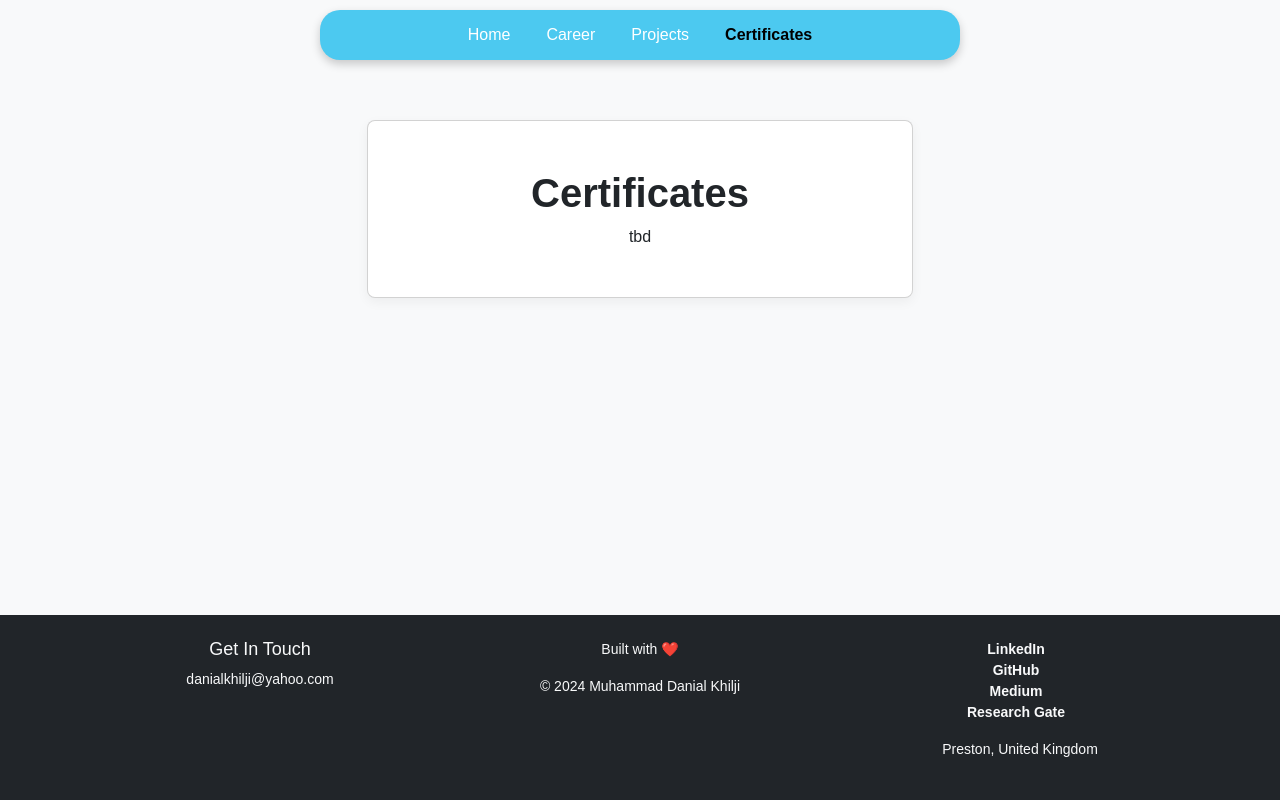
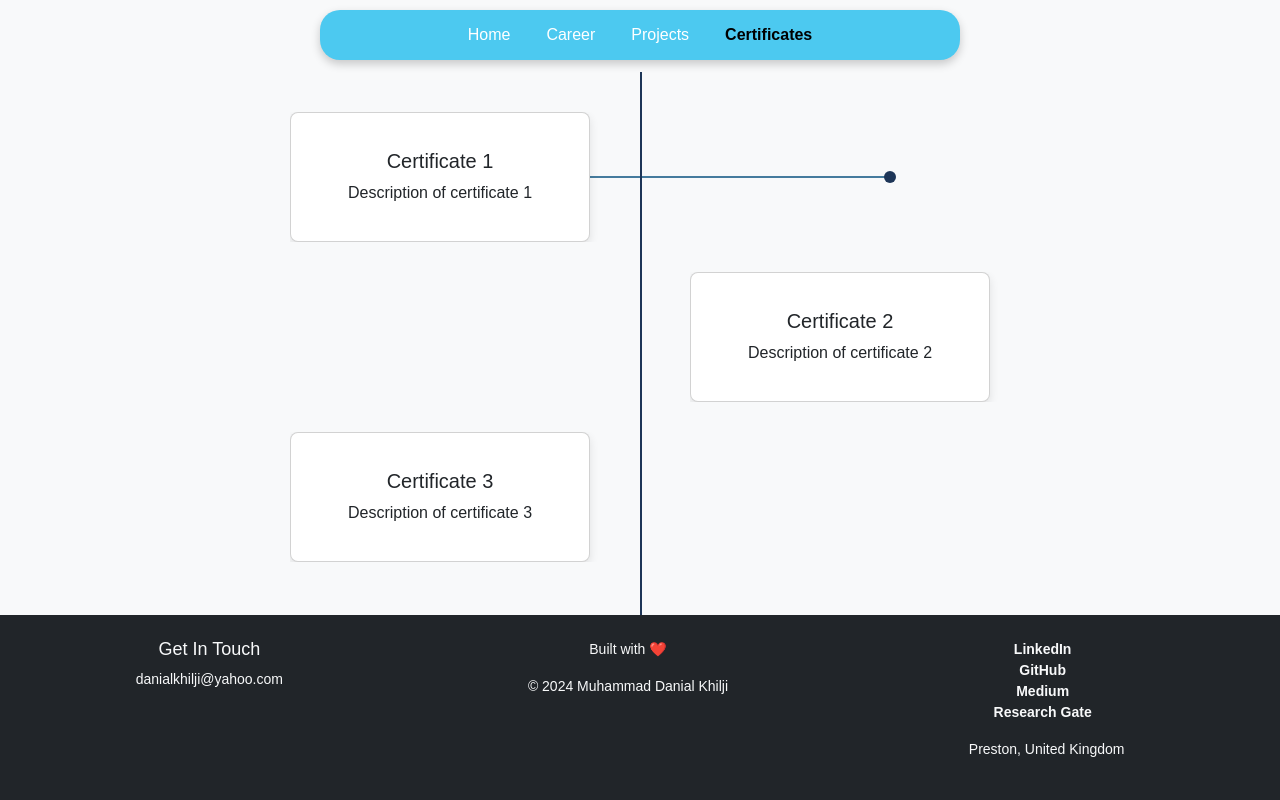
Before and after one commit to danialkhilji/portfolio, a Flask app: page /certificates in a window 1280 px wide. Run offline with Flask 3, Linux system fonts and the light colour scheme.

Commit message:
Connecting card to middle line with horizontal line with bugs

```diff
--- a/static/styles.css
+++ b/static/styles.css
@@ -15,9 +15,10 @@ html, body {
     display: flex;
     flex-direction: column;
     font-family: 'Arial', sans-serif;
-    background-color: #FFFFFF;
+    background-color: #F8F9FA; /* Use white background */
     color: #1D3557;
     scroll-behavior: smooth; /* Smooth scrolling */
+    overflow-x: hidden; /* Disable horizontal scrolling */
 }
 
 body {
@@ -25,9 +26,15 @@ body {
     padding-bottom: 80px;
     margin: 0; /* Reset margin to avoid unintended gaps */
     padding: 0; /* Reset padding */
+    width: 100%;
     display: flex;
     flex-direction: column;
     min-height: 100vh; /* Ensure full height */
+}
+
+.container, .row, .timeline, .card, .navbar {
+    max-width: 100%; /* Restrict any container to viewport width */
+    overflow-x: hidden; /* Prevent overflow on these elements */
 }
 
 main {
@@ -48,6 +55,7 @@ h1 {
     margin-bottom: 20px;
 }
 
+/* Alignments */
 .left-align {
     text-align: left;
 }
@@ -150,6 +158,185 @@ h1 {
     transition: color 0.3s ease;
 }
 
+/* Base Timeline Styles */
+.timeline {
+    position: relative;
+    max-width: 1200px;
+    margin: 0 auto;
+    padding: 40px 0;
+    overflow: hidden;
+}
+
+/* Middle line */
+.timeline::before {
+    content: "";
+    position: absolute;
+    top: 0;
+    bottom: 0;
+    left: 50%;
+    width: 2px;
+    background-color: #457B9D; /* Central line color */
+    transform: translateX(-50%);
+    z-index: 1;
+}
+
+/* Timeline Item Styles */
+.timeline-item {
+    position: relative;
+    margin-bottom: 30px;
+    overflow: hidden;
+}
+
+.timeline-item.left {
+    left: calc(50% - 300px - 50px); /* Adjust for card width and desired gap */
+}
+
+.timeline-item.right {
+    left: calc(50% + 50px); /* Ensure the same gap on the right */
+}
+
+/* Horizontal Line */
+.horizontal-line {
+    position: absolute;
+    top: 50%; /* Align line to the vertical center of the card */
+    width: 50px; /* Length of the horizontal line */
+    height: 2px; /* Thickness of the line */
+    background-color: #457B9D; /* Line color */
+    z-index: 1;
+}
+
+.timeline-item.left .horizontal-line {
+    position: absolute;
+    top: 50%; /* Align vertically to the center of the card */
+    left: 0; /* Start at the right edge of the card */
+    width: calc(50% - 2px); /* Stretch to the center line */
+    height: 2px; /* Thickness of the line */
+    background-color: #457B9D; /* Line color */
+    transform: translateY(-50%); /* Center perfectly */
+    z-index: 0;
+}
+
+.timeline-item.right .horizontal-line {
+    position: absolute;
+    top: 50%; /* Align vertically to the center of the card */
+    right: 0; /* Start at the left edge of the card */
+    width: calc(50% - 2px); /* Stretch to the center line */
+    height: 2px; /* Thickness of the line */
+    background-color: #457B9D; /* Line color */
+    transform: translateY(-50%); /* Center perfectly */
+    z-index: 0;
+}
+
+/* Dot */
+.dot {
+    position: absolute;
+    top: 50%;
+    left: 50%; /* Ensures dot stays on the middle line */
+    transform: translate(-50%, -50%);
+    width: 12px;
+    height: 12px;
+    background-color: #1D3557;
+    border-radius: 50%;
+    z-index: 2;
+}
+
+/* Cards */
+.timeline-item .card {
+    margin-bottom: 30px;
+    position: relative;
+    width: 100%;
+    max-width: 300px;
+    padding: 20px;
+    box-shadow: 0 4px 10px rgba(0, 0, 0, 0.1);
+    background-color: #fff;
+    border-radius: 8px;
+}
+
+/* Hover Effect on Card */
+.timeline-item .card:hover {
+    box-shadow: 0 6px 15px rgba(0, 0, 0, 0.15);
+}
+
+/* Adjust position for right-side items */
+.timeline-item.left .card,
+.timeline-item.right .card {
+    margin: 0; /* Reset any extra margins */
+}
+
+/* Timeline Container */
+.timeline-container {
+    position: relative;
+    width: 100%;
+    max-width: 1200px; /* Restrict the width of the timeline */
+    margin: 0 auto;
+    padding: 40px 0; /* Add some space on top and bottom */
+    background-color: transparent;
+}
+
+/* Vertical Line in the Center */
+.timeline-line {
+    position: absolute;
+    top: 0;
+    left: 50%;
+    width: 2px;
+    height: 100%;
+    background-color: #1D3557; /* Line color */
+    z-index: 1;
+}
+
+/* Timeline Cards */
+.timeline-card {
+    position: relative;
+    width: 45%; /* Cards should take up 45% of the container's width */
+    margin-bottom: 30px;
+    padding: 20px;
+    background-color: #fff;
+    border-radius: 8px;
+    box-shadow: 0 4px 12px rgba(0, 0, 0, 0.1);
+    z-index: 2;
+}
+
+.timeline-card.left {
+    float: left;
+    margin-left: 10%; /* Adjust left card position */
+}
+
+.timeline-card.right {
+    float: right;
+    margin-right: 10%; /* Adjust right card position */
+}
+
+/* Clearfix */
+.timeline-container::after {
+    content: "";
+    display: table;
+    clear: both;
+}
+
+/* Responsive Styles */
+@media (max-width: 767px) {
+    .timeline {
+        padding: 20px 0;
+    }
+
+    .timeline-item.left,
+    .timeline-item.right {
+        left: 0;
+        margin-left: 0;
+    }
+
+    .timeline-item .card {
+        width: 100%;
+        margin-left: 0;
+    }
+
+    .timeline::before {
+        left: 10px;
+        transform: none;
+        width: 2px;
+    }
+}
+
 /* Navbar */
 .navbar {
     background-color: #4cc9f0;
--- a/templates/certificates.html
+++ b/templates/certificates.html
@@ -12,7 +12,7 @@
     <link rel="stylesheet" type="text/css" href="{{ url_for('static', filename='styles.css') }}">
 </head>
 
-<body class="bg-light">
+<body>
     <!-- Fixed Navbar -->
     <nav class="navbar navbar-expand-lg navbar-light fixed-top custom-navbar">
         <div class="container-fluid">
@@ -40,17 +40,47 @@
         </div>
     </nav>
 
-    <!-- Main Content -->
+    <!-- Timeline Section -->
     <div class="container mt-5 pt-4">
-        <div class="row justify-content-center">
-            <div class="col-md-6">
-                <div class="card mt-5">
+        <div class="timeline-container">
+            <!-- Timeline Line -->
+            <div class="timeline-line"></div>
+
+            <!-- Timeline Card 1 -->
+            <div class="timeline-item left">
+                <!-- Horizontal line -->
+                <div class="horizontal-line"></div>
+                <!-- Dot -->
+                <div class="dot"></div>
+                <div class="card">
                     <div class="card-body text-center">
-                        <h1 class="card-title">Certificates</h1>
-                        <p class="card-text">tbd</p>
+                        <h5 class="card-title">Certificate 1</h5>
+                        <p class="card-text">Description of certificate 1</p>
                     </div>
                 </div>
             </div>
+
+            <!-- Timeline Card 2 -->
+            <div class="timeline-item right">
+                <div class="card">
+                    <div class="card-body text-center">
+                        <h5 class="card-title">Certificate 2</h5>
+                        <p class="card-text">Description of certificate 2</p>
+                    </div>
+                </div>
+            </div>
+
+            <!-- Timeline Card 3 -->
+            <div class="timeline-item left">
+                <div class="card">
+                    <div class="card-body text-center">
+                        <h5 class="card-title">Certificate 3</h5>
+                        <p class="card-text">Description of certificate 3</p>
+                    </div>
+                </div>
+            </div>
+
+            <!-- Add more cards as needed -->
         </div>
     </div>
 
@@ -81,7 +111,6 @@
             </div>
         </div>
     </footer>
-
 </body>
 
 </html>
--- a/templates/home.html
+++ b/templates/home.html
@@ -12,7 +12,7 @@
     <link rel="stylesheet" type="text/css" href="{{ url_for('static', filename='styles.css') }}">
 </head>
 
-<body class="bg-light">
+<body>
     <!-- Fixed Navbar -->
     <nav class="navbar navbar-expand-lg navbar-light fixed-top custom-navbar">
         <div class="container-fluid">
@@ -47,7 +47,7 @@
                 <div class="card mt-5">
                     <div class="card-body text-center">
                         <h1 class="card-title">Muhammad Danial Khilji</h1>
-                        <p class="card-text">Aspiring Data Scientist & Web Developer</p>
+                        <p class="card-text">Data Scientist, Machine Learning Engineer & Web Developer</p>
                         <h2 class="left-align">About</h2>
                         <p class="justify">As a data scientist, mostly working with NLP technologies,
                             with three years of experience in the marketing industry, I am eager to continue growing and learning.
```
